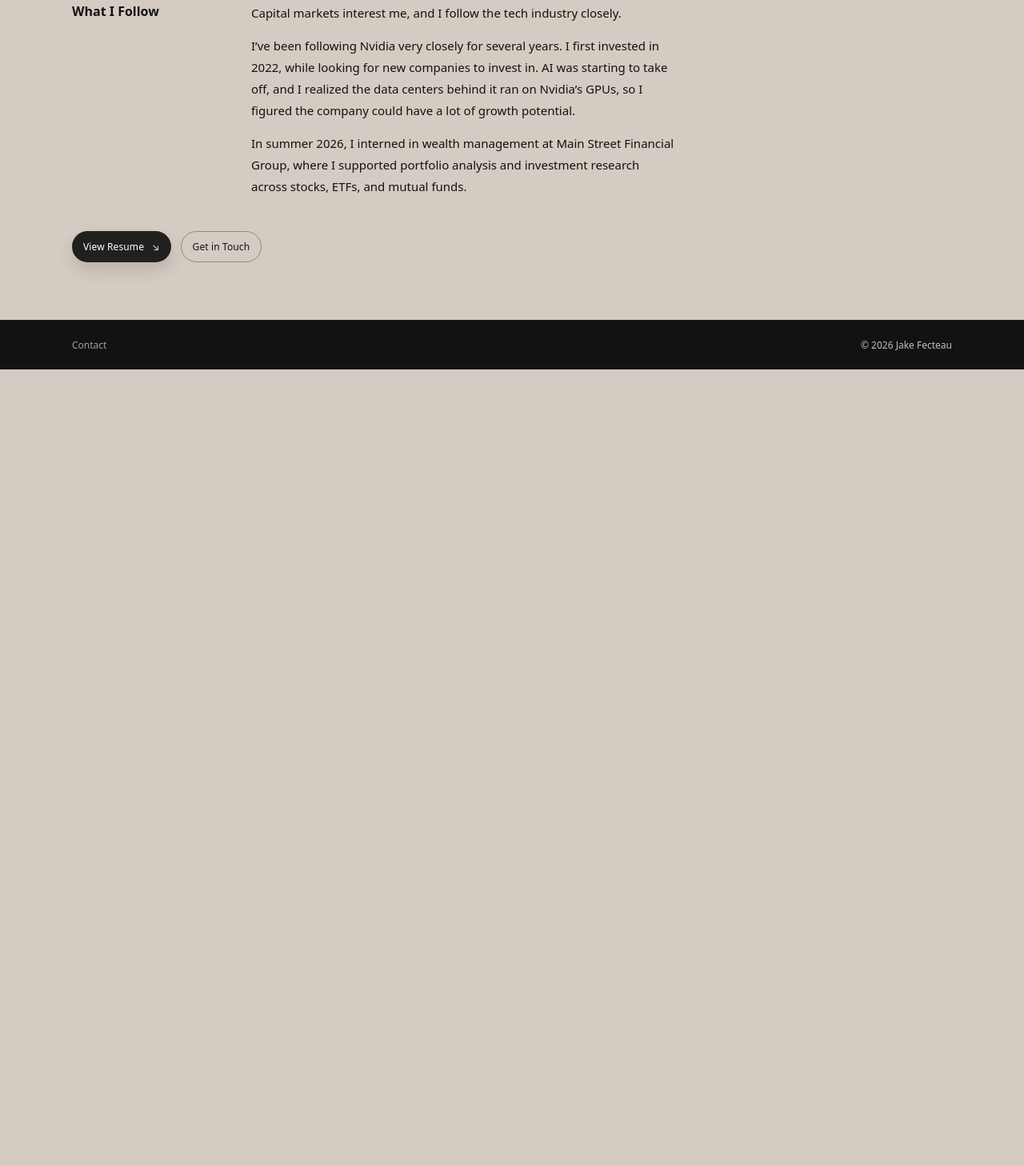
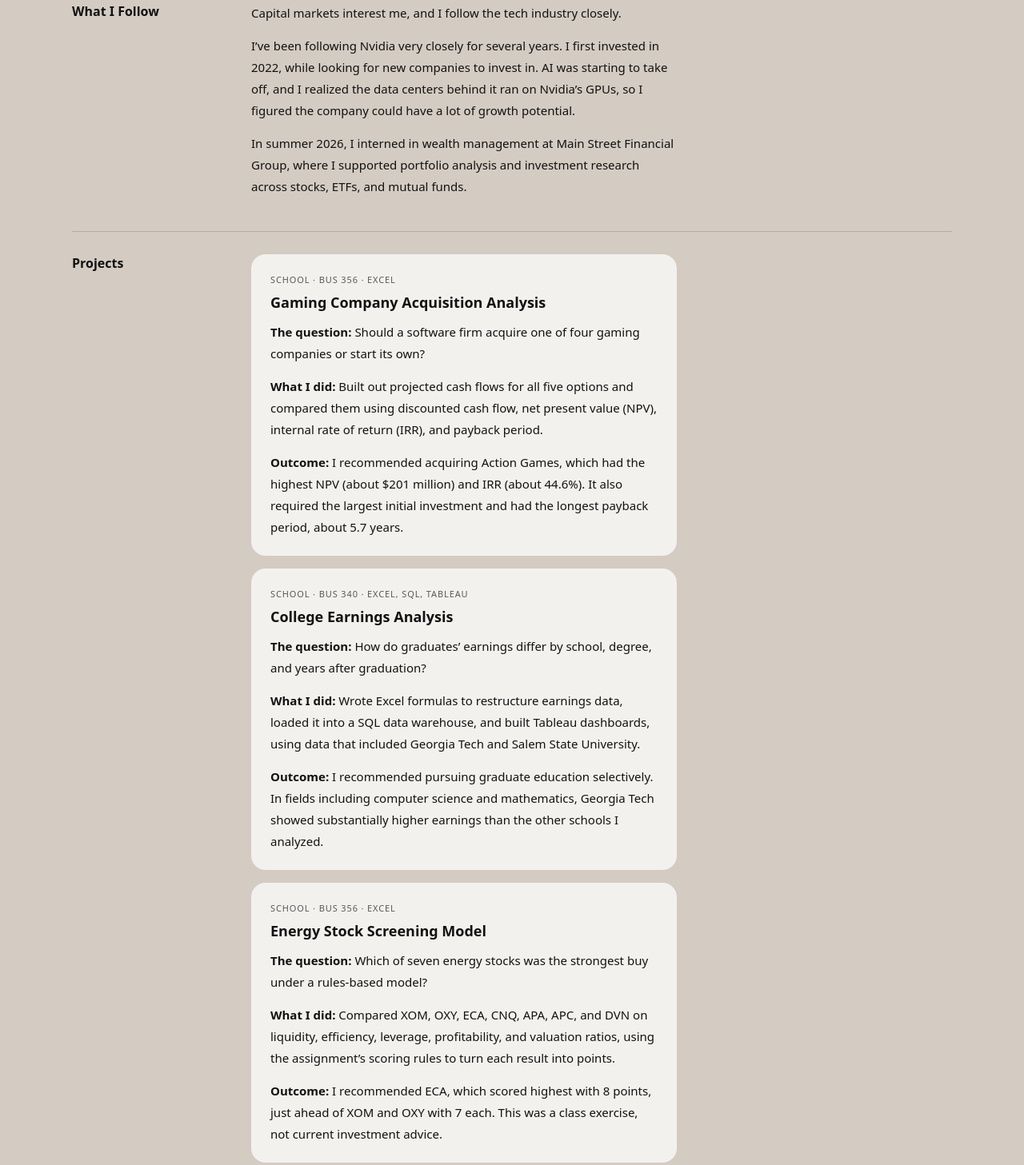
Before and after one commit to jakefecteau/Website, a plain HTML site: page about/index.html in a window 1280 px wide. Shown: the part 1061-2518 px from the top of the page at 80% size. Before the commit the page ends 1523 px from the top, so only its background shows below. Drawn offline with Linux system fonts and the light colour scheme.

Commit message:
Add Projects section to About page
Co-Authored-By: Claude Sonnet 5.5 <noreply@anthropic.com>
Claude-Session: https://claude.ai/code/session_01RthEjHiFT2oDLWEyKq94hF

```diff
--- a/about/index.html
+++ b/about/index.html
@@ -61,6 +61,33 @@
       </div>
     </section>
 
+    <section class="resume-section" id="projects">
+      <h2>Projects</h2>
+      <div class="story">
+        <article class="project">
+          <p class="project-tag">School · BUS 356 · Excel</p>
+          <h3>Gaming Company Acquisition Analysis</h3>
+          <p><strong>The question:</strong> Should a software firm acquire one of four gaming companies or start its own?</p>
+          <p><strong>What I did:</strong> Built out projected cash flows for all five options and compared them using discounted cash flow, net present value (NPV), internal rate of return (IRR), and payback period.</p>
+          <p><strong>Outcome:</strong> I recommended acquiring Action Games, which had the highest NPV (about $201 million) and IRR (about 44.6%). It also required the largest initial investment and had the longest payback period, about 5.7 years.</p>
+        </article>
+        <article class="project">
+          <p class="project-tag">School · BUS 340 · Excel, SQL, Tableau</p>
+          <h3>College Earnings Analysis</h3>
+          <p><strong>The question:</strong> How do graduates’ earnings differ by school, degree, and years after graduation?</p>
+          <p><strong>What I did:</strong> Wrote Excel formulas to restructure earnings data, loaded it into a SQL data warehouse, and built Tableau dashboards, using data that included Georgia Tech and Salem State University.</p>
+          <p><strong>Outcome:</strong> I recommended pursuing graduate education selectively. In fields including computer science and mathematics, Georgia Tech showed substantially higher earnings than the other schools I analyzed.</p>
+        </article>
+        <article class="project">
+          <p class="project-tag">School · BUS 356 · Excel</p>
+          <h3>Energy Stock Screening Model</h3>
+          <p><strong>The question:</strong> Which of seven energy stocks was the strongest buy under a rules-based model?</p>
+          <p><strong>What I did:</strong> Compared XOM, OXY, ECA, CNQ, APA, APC, and DVN on liquidity, efficiency, leverage, profitability, and valuation ratios, using the assignment’s scoring rules to turn each result into points.</p>
+          <p><strong>Outcome:</strong> I recommended ECA, which scored highest with 8 points, just ahead of XOM and OXY with 7 each. This was a class exercise, not current investment advice.</p>
+        </article>
+      </div>
+    </section>
+
     <div class="hero-actions">
       <a class="pill" href="/resume/">View Resume<span class="arrow">↘</span></a>
       <a class="pill pill-outline" href="/contact/">Get in Touch</a>
--- a/styles.css
+++ b/styles.css
@@ -219,6 +219,12 @@ body.warm{ background:var(--bg-warm); color:var(--ink); }
 .story{ max-width:62ch; font-size:15px; line-height:1.8; }
 .story p{ margin:0 0 14px; }
 .story blockquote{ margin:22px 0; padding-left:18px; border-left:3px solid var(--ink); font-size:22px; line-height:1.45; letter-spacing:-.01em; }
+
+.project{ padding:22px 24px; border-radius:18px; background:var(--light); }
+.project + .project{ margin-top:16px; }
+.project h3{ margin:0 0 12px; font-size:18px; line-height:1.35; }
+.story .project-tag{ margin:0 0 6px; font-size:11px; letter-spacing:.08em; text-transform:uppercase; color:var(--muted); }
+.story .project p:last-child{ margin-bottom:0; }
 
 .contact-detail{ margin-top:28px; font-size:14px; line-height:1.9; opacity:.75; }
 
```
